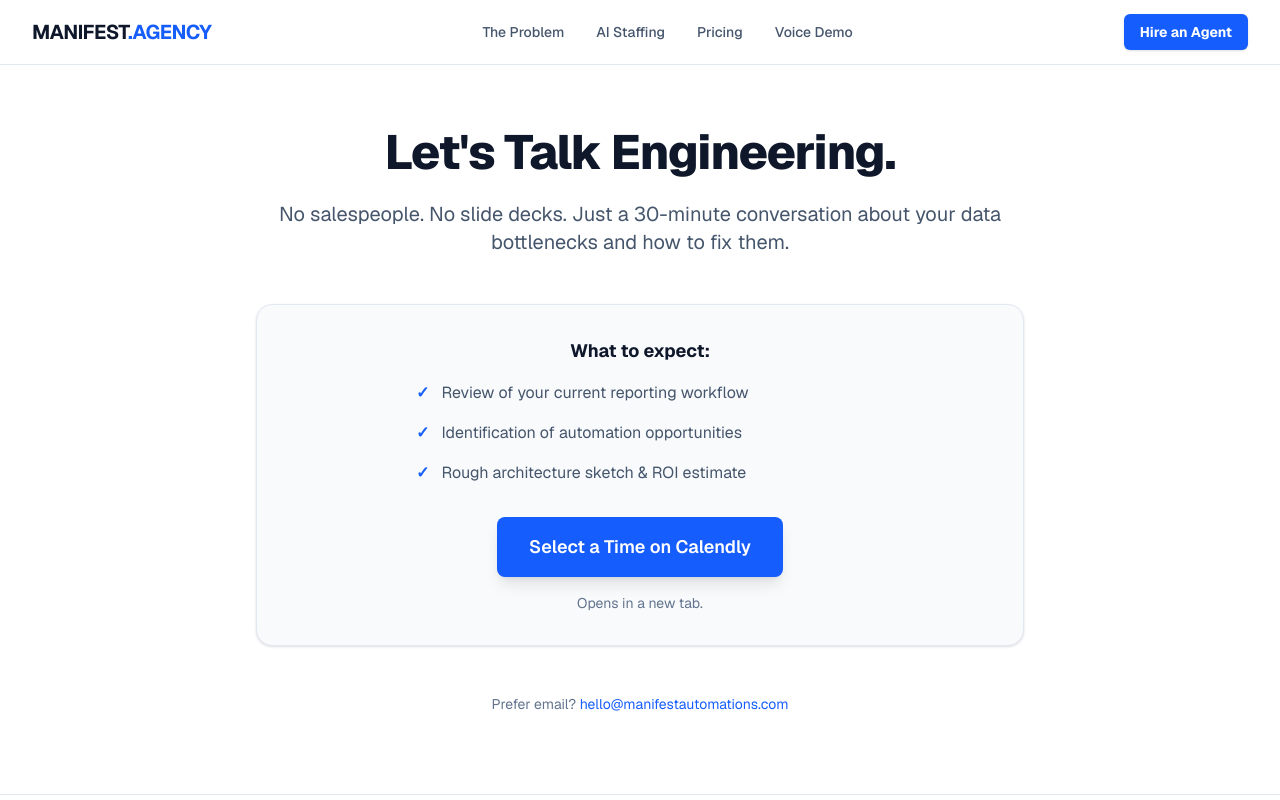
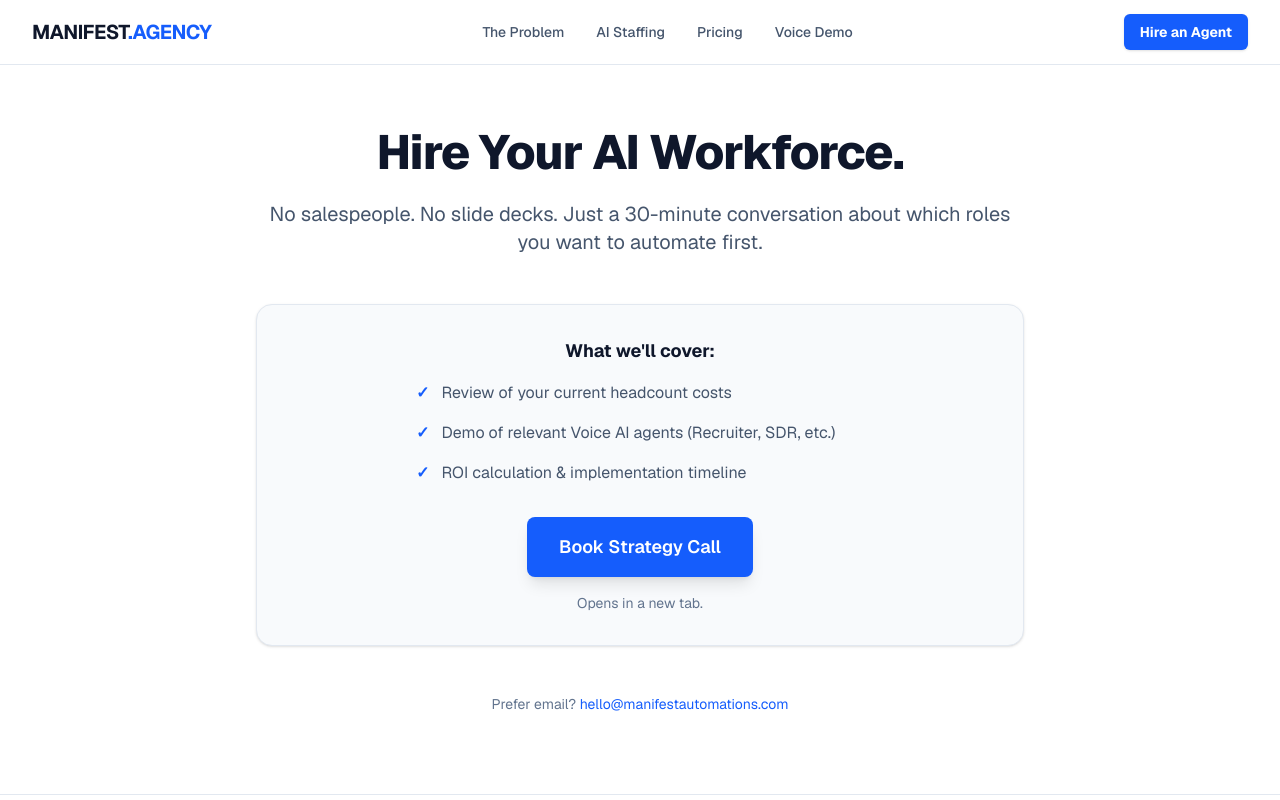
Before and after one commit to mrjuguy/manifest-agency, a Next.js app in the folder projects/agency-website/: page /book in a window 1280 px wide. Shown: the top 800 px of the page. Built offline with nearby package versions, Linux system fonts and the light colour scheme.

Commit message:
fix: Update booking page to match AI Staffing pivot

```diff
--- a/projects/agency-website/src/app/book/page.tsx
+++ b/projects/agency-website/src/app/book/page.tsx
@@ -10,26 +10,26 @@ export default function Book() {
       <main className="flex-grow pt-32 pb-20 px-4 sm:px-6 lg:px-8">
         <div className="max-w-3xl mx-auto text-center">
           <h1 className="text-4xl font-extrabold tracking-tight text-slate-900 sm:text-5xl mb-6">
-            Let's Talk Engineering.
+            Hire Your AI Workforce.
           </h1>
           <p className="text-xl text-slate-600 mb-12">
-            No salespeople. No slide decks. Just a 30-minute conversation about your data bottlenecks and how to fix them.
+            No salespeople. No slide decks. Just a 30-minute conversation about which roles you want to automate first.
           </p>
 
           <div className="bg-slate-50 p-8 rounded-2xl border border-slate-200 shadow-sm mb-12">
-            <h2 className="text-lg font-bold text-slate-900 mb-4">What to expect:</h2>
+            <h2 className="text-lg font-bold text-slate-900 mb-4">What we'll cover:</h2>
             <ul className="text-left space-y-4 max-w-md mx-auto mb-8 text-slate-600">
               <li className="flex gap-3">
                 <span className="text-blue-600 font-bold">✓</span>
-                <span>Review of your current reporting workflow</span>
+                <span>Review of your current headcount costs</span>
               </li>
               <li className="flex gap-3">
                 <span className="text-blue-600 font-bold">✓</span>
-                <span>Identification of automation opportunities</span>
+                <span>Demo of relevant Voice AI agents (Recruiter, SDR, etc.)</span>
               </li>
               <li className="flex gap-3">
                 <span className="text-blue-600 font-bold">✓</span>
-                <span>Rough architecture sketch & ROI estimate</span>
+                <span>ROI calculation & implementation timeline</span>
               </li>
             </ul>
 
@@ -39,7 +39,7 @@ export default function Book() {
               rel="noopener noreferrer"
               className="inline-block bg-blue-600 text-white px-8 py-4 rounded-lg text-lg font-semibold hover:bg-blue-700 transition-all shadow-lg hover:shadow-blue-500/25"
             >
-              Select a Time on Calendly
+              Book Strategy Call
             </a>
             <p className="mt-4 text-sm text-slate-500">
               Opens in a new tab.
```
